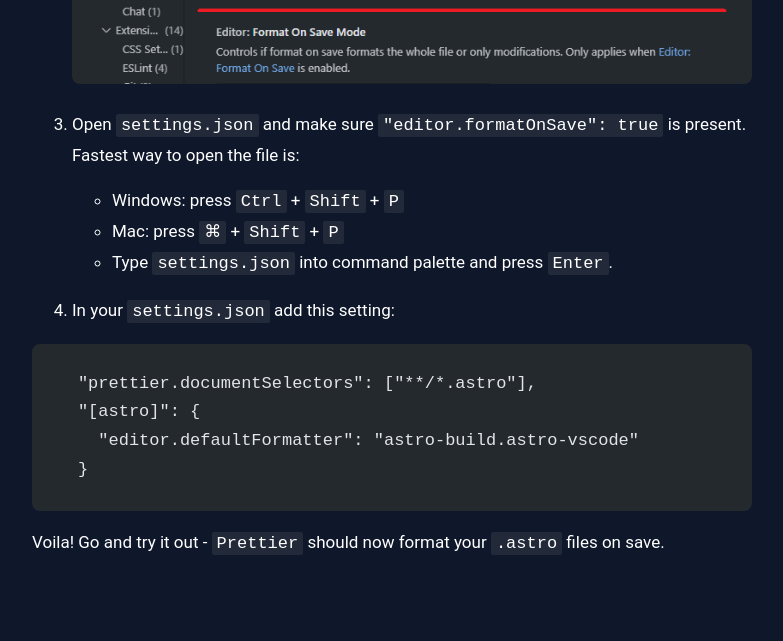
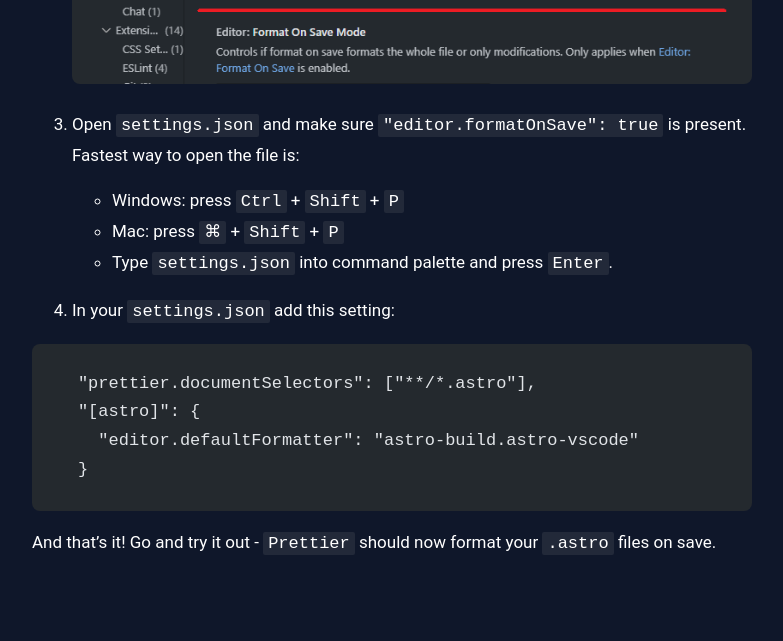
Before and after one commit to mariovyord/mariovyord.github.io, an Astro site: page /blog/how-to-enable-prettier-for-astro in a window 1280 px wide. Shown: the part 886-1527 px from the top of the page, without its empty margins (248-1031 px from the left). Built offline with nearby package versions, Linux system fonts and the light colour scheme; Astro itself is replaced by a stand-in of ours; code samples lack their colours; a web font is replaced by a local one.

Commit message:
update article

````diff
--- a/src/content/blog/how-to-enable-prettier-for-astro.md
+++ b/src/content/blog/how-to-enable-prettier-for-astro.md
@@ -26,4 +26,4 @@ If you have an [Astro](https://astro.build/) project and your Prettier extension
   }
 ```
 
-Voila! Go and try it out - `Prettier` should now format your `.astro` files on save.
+And that's it! Go and try it out - `Prettier` should now format your `.astro` files on save.
````
